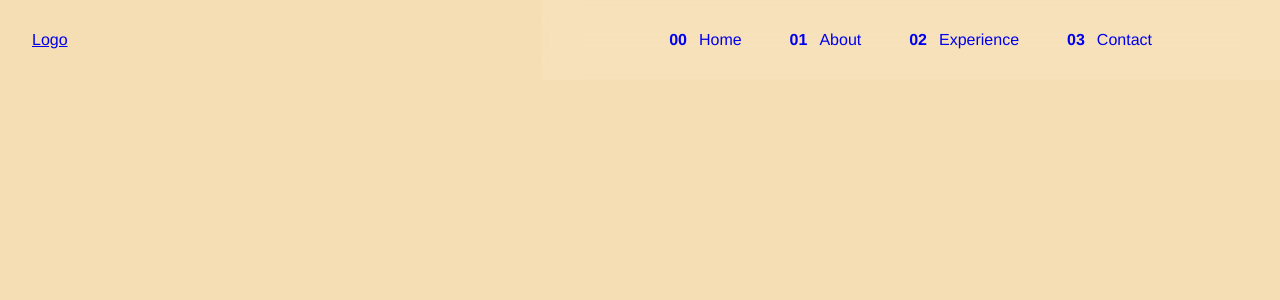
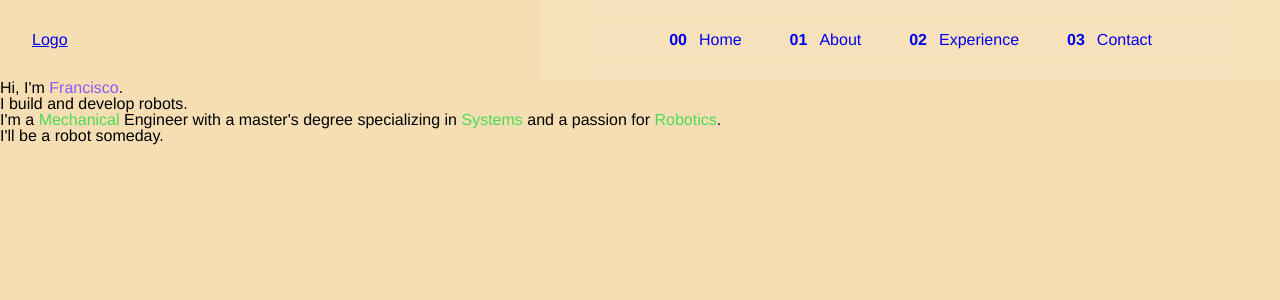
Before and after one commit to PlatHum/resume-website, a Jekyll site: the page built from index.html, in a window 1280 px wide. Shown: the top 300 px of the page. Built offline with Jekyll 4.4.1, drawn with Linux system fonts in a browser that asks for light colours.

Commit message:
Add minimal style Home content

```diff
--- a/_includes/home.html
+++ b/_includes/home.html
@@ -0,0 +1,19 @@
+<div class="home-div">
+    <div>
+        <div class="home-top-text">
+        <p> Hi, I'm <span class="high-l1">Francisco</span>.</p>
+
+        <p> I build and develop robots.</p>
+
+        </div>
+        <div class="home-bottom-text">
+            <p> I'm a <span class="high-l2">Mechanical</span> Engineer with a master's degree
+                specializing in <span class="high-l2"> Systems</span>
+                and a passion for <span class="high-l2">Robotics</span>.
+            </p>
+        </div>
+    </div>
+    <div>
+        I'll be a robot someday.
+    </div>
+</div>
--- a/css/main.css
+++ b/css/main.css
@@ -174,3 +174,11 @@ html {
   animation: none !important;
   transition: none !important;
 }
+
+.high-l1{
+  color: #8B5DF5;
+}
+
+.high-l2{
+  color: #4FDA55;
+}
```
